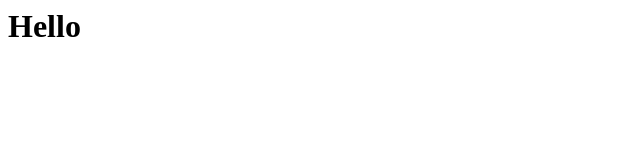
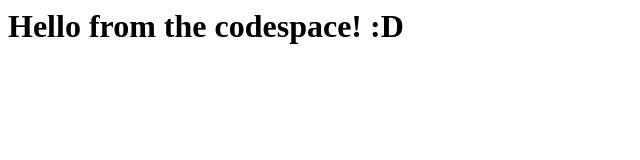
Before and after one commit to brojohnson/skills-code-with-codespaces, a plain HTML site: page index.html in a window 1280 px wide. Shown: the whole page, without its empty margins (0-640 px from the left). Drawn offline with Linux system fonts and the light colour scheme.

Commit message:
adding hello from the codespace!

```diff
--- a/index.html
+++ b/index.html
@@ -1,3 +1,3 @@
 <html>
-  <h1>Hello</h1>
+  <h1>Hello from the codespace! :D </h1>
 </html>
```
